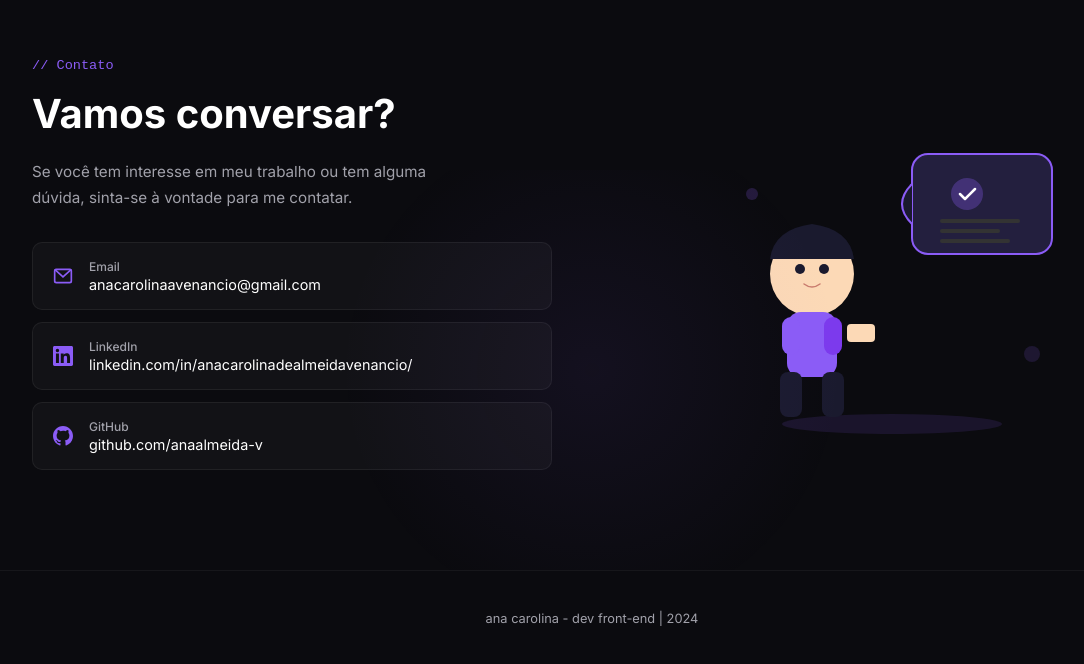
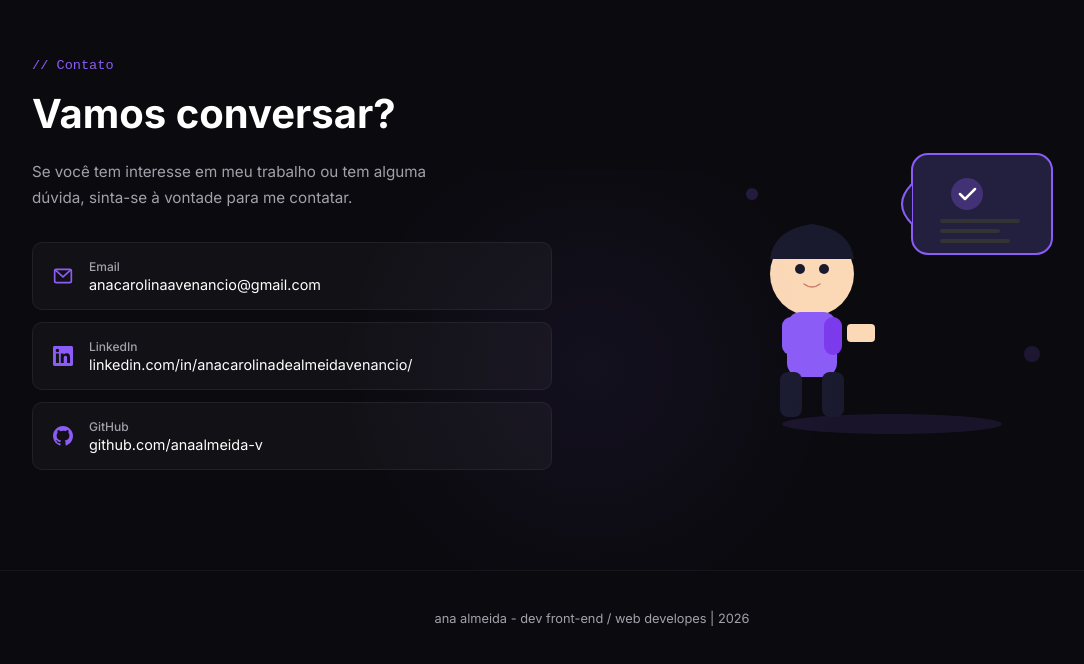
Before and after one commit to anaalmeida-v/ana_portfolio, a React (Vite) app in the folder frontend/: page / in a window 1280 px wide. Shown: the part 3118-3782 px from the top of the page, without its empty margins (48-1132 px from the left). Built offline with nearby package versions, Linux system fonts and the light colour scheme.

Commit message:
refactor(front): corrige infos rodapé

```diff
--- a/frontend/src/components/Home.jsx
+++ b/frontend/src/components/Home.jsx
@@ -292,7 +292,7 @@ export const Home = () => {
       </section>
 
       <footer className="footer">
-        <p>ana carolina - dev front-end | 2024</p>
+        <p>ana almeida - dev front-end / web developes | 2026</p>
       </footer>
     </main>
   );
```
